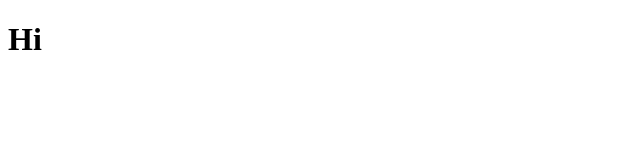
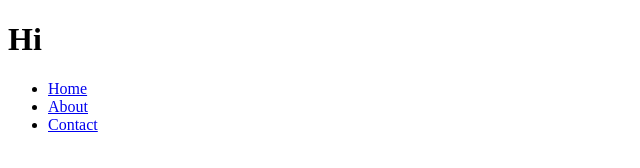
Before and after one commit to YuvaSriSai18/git-practice, a plain HTML site: page index.html in a window 1280 px wide. Shown: the whole page, without its empty margins (0-640 px from the left). Drawn offline with Linux system fonts and the light colour scheme.

Commit message:
first commit from feature-navbar branch

```diff
--- a/index.html
+++ b/index.html
@@ -1,11 +1,18 @@
 <!DOCTYPE html>
 <html lang="en">
-<head>
-    <meta charset="UTF-8">
-    <meta name="viewport" content="width=device-width, initial-scale=1.0">
+  <head>
+    <meta charset="UTF-8" />
+    <meta name="viewport" content="width=device-width, initial-scale=1.0" />
     <title>Document</title>
-</head>
-<body>
+  </head>
+  <body>
     <h1>Hi</h1>
-</body>
+    <nav>
+      <ul>
+        <li><a href="#home">Home</a></li>
+        <li><a href="#about">About</a></li>
+        <li><a href="#contact">Contact</a></li>
+      </ul>
+    </nav>
+  </body>
 </html>
```
